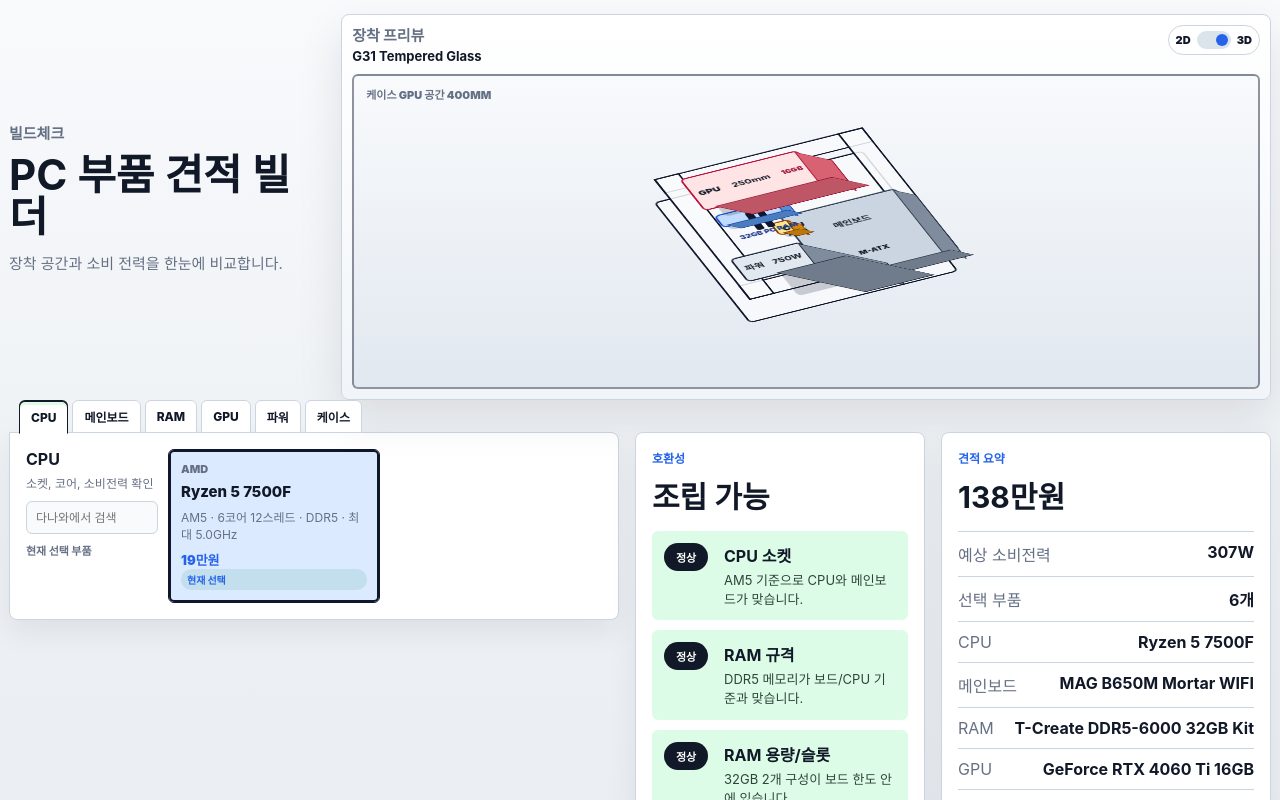
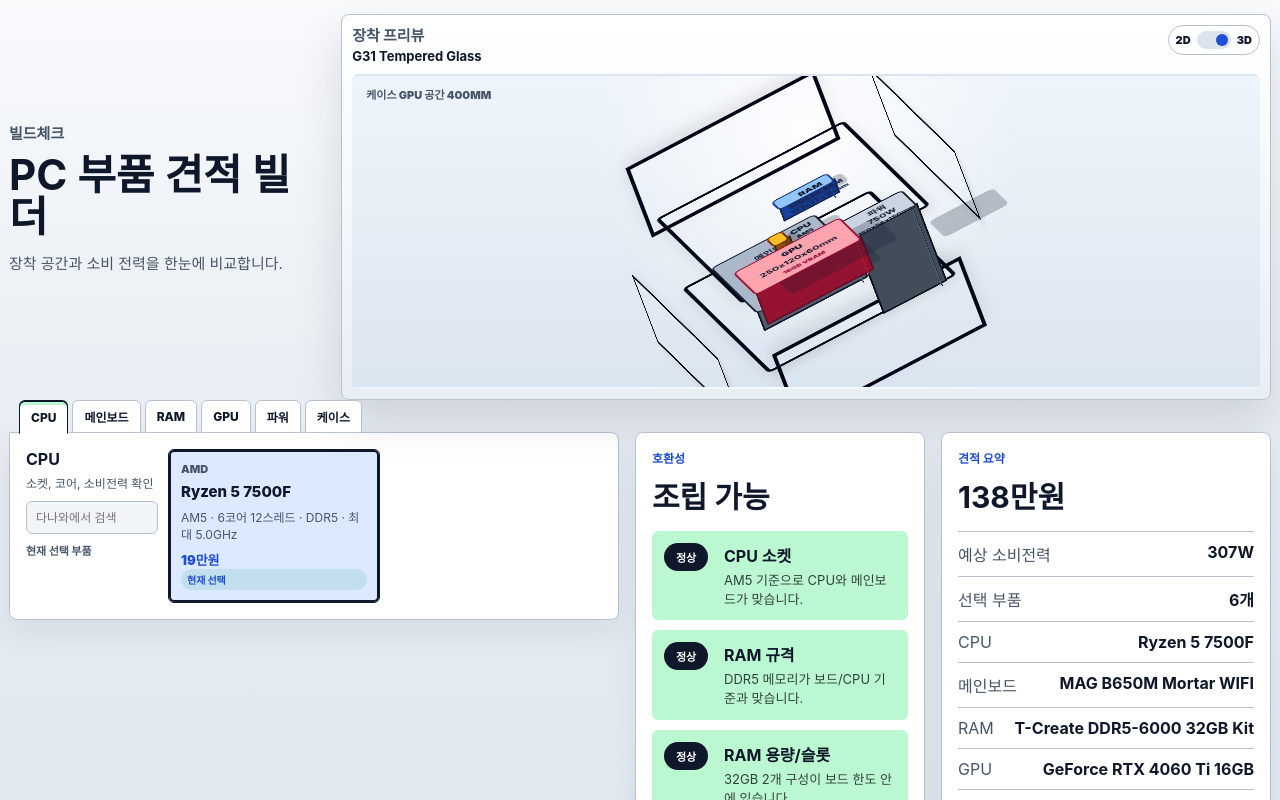
Before and after one commit to twincap/BuildCheck, a React (Vite) app: page / in a window 1280 px wide. Shown: the top 800 px of the page. Built offline with nearby package versions, Linux system fonts and the light colour scheme.

Commit message:
feat(preview): deepen 3d parts and danawa specs

```diff
--- a/src/components/BuildPreview.tsx
+++ b/src/components/BuildPreview.tsx
@@ -31,6 +31,7 @@
       type: "part";
       key: PreviewKey;
       origin: Position;
+      originAll: Record<PreviewKey, Position>;
       pointer: { x: number; y: number };
       moved: boolean;
     }
@@ -48,11 +49,11 @@
 };
 
 const defaultPositions: Record<PreviewKey, Position> = {
-  motherboard: { x: 4, y: 34, z: 4 },
-  cpu: { x: 35, y: 45, z: 18 },
-  memory: { x: 48, y: 34, z: 25 },
-  gpu: { x: 9, y: 72, z: 32 },
-  psu: { x: 64, y: 58, z: 10 }
+  motherboard: { x: 8, y: 34, z: 8 },
+  cpu: { x: 34, y: 46, z: 28 },
+  memory: { x: 47, y: 28, z: 36 },
+  gpu: { x: 8, y: 72, z: 42 },
+  psu: { x: 66, y: 58, z: 18 }
 };
 
 const keyToCategory: Record<PreviewKey, Category> = {
@@ -63,7 +64,7 @@
   psu: "psu"
 };
 
-const defaultRotation: Rotation = { x: 56, y: 0, z: -24 };
+const defaultRotation: Rotation = { x: 58, y: -18, z: -24 };
 
 function clamp(value: number, min: number, max: number) {
   return Math.min(max, Math.max(min, value));
@@ -102,10 +103,7 @@
   gpu: GpuPart;
   psu: PsuPart;
 }) {
-  if (key === "motherboard") {
-    const box = dimensions(parts.motherboard);
-    return { width: box.width, height: box.height, depth: box.depth };
-  }
+  if (key === "motherboard") return dimensions(parts.motherboard);
   if (key === "cpu") {
     const box = dimensions(parts.cpu);
     return { width: box.width, height: box.height, depth: Math.max(box.depth, Math.round(parts.cpu.tdpWatts / 4)) };
@@ -123,12 +121,13 @@
 function displayBox(key: PreviewKey, physical: PreviewBox, space: PreviewBox): DisplayBox {
   const minWidth = key === "cpu" ? 8 : key === "memory" ? 12 : 10;
   const minHeight = key === "cpu" ? 10 : key === "memory" ? 10 : 9;
+
   return {
     width: clamp((physical.width / space.width) * 100, minWidth, 96),
     height: clamp((physical.height / space.height) * 100, minHeight, 96),
     depth: physical.depth,
     zSize: clamp((physical.depth / space.depth) * 100, 4, 48),
-    depthPx: clamp((physical.depth / space.depth) * 96, 10, 66)
+    depthPx: clamp((physical.depth / space.depth) * 130, 14, 96)
   };
 }
 
@@ -140,41 +139,31 @@
   };
 }
 
-function overlaps2d(a: Position, aSize: DisplayBox, b: Position, bSize: DisplayBox) {
-  return a.x < b.x + bSize.width && a.x + aSize.width > b.x && a.y < b.y + bSize.height && a.y + aSize.height > b.y;
+function clampPartPosition(
+  key: PreviewKey,
+  position: Position,
+  positions: Record<PreviewKey, Position>,
+  sizes: Record<PreviewKey, DisplayBox>
+) {
+  const clamped = clampPosition(position, sizes[key]);
+  if (key !== "cpu") return clamped;
+
+  const board = positions.motherboard;
+  const boardSize = sizes.motherboard;
+  return {
+    x: clamp(clamped.x, board.x, board.x + boardSize.width - sizes.cpu.width),
+    y: clamp(clamped.y, board.y, board.y + boardSize.height - sizes.cpu.height),
+    z: clamp(board.z + Math.max(8, sizes.motherboard.zSize), 0, 100 - sizes.cpu.zSize)
+  };
 }
 
-function resolveCollisions(key: PreviewKey, positions: Record<PreviewKey, Position>, sizes: Record<PreviewKey, DisplayBox>) {
-  let next = clampPosition(positions[key], sizes[key]);
-  const others = (Object.keys(positions) as PreviewKey[]).filter((item) => item !== key);
-
-  for (let pass = 0; pass < 10; pass += 1) {
-    let changed = false;
-
-    for (const other of others) {
-      const otherPosition = positions[other];
-      const otherSize = sizes[other];
-      if (!overlaps2d(next, sizes[key], otherPosition, otherSize)) continue;
-
-      const candidates = [
-        { ...next, x: otherPosition.x + otherSize.width + 1 },
-        { ...next, x: otherPosition.x - sizes[key].width - 1 },
-        { ...next, y: otherPosition.y + otherSize.height + 1 },
-        { ...next, y: otherPosition.y - sizes[key].height - 1 },
-        { ...next, z: otherPosition.z + otherSize.zSize + 1 },
-        { ...next, z: otherPosition.z - sizes[key].zSize - 1 }
-      ].map((candidate) => clampPosition(candidate, sizes[key]));
-
-      next =
-        candidates.find((candidate) => !others.some((item) => overlaps2d(candidate, sizes[key], positions[item], sizes[item]))) ??
-        candidates[0];
-      changed = true;
-    }
-
-    if (!changed) break;
-  }
-
-  return { ...positions, [key]: next };
+function constrainPositions(positions: Record<PreviewKey, Position>, sizes: Record<PreviewKey, DisplayBox>) {
+  const next = (Object.keys(positions) as PreviewKey[]).reduce(
+    (result, key) => ({ ...result, [key]: clampPosition(positions[key], sizes[key]) }),
+    {} as Record<PreviewKey, Position>
+  );
+  next.cpu = clampPartPosition("cpu", next.cpu, next, sizes);
+  return next;
 }
 
 export function BuildPreview({ mode, selection, onModeChange, onNavigate }: Props) {
@@ -192,30 +181,29 @@
   const ramLabel = memory.moduleType === "노트북용" ? "노트북 RAM" : "PC RAM";
 
   const space = useMemo(() => caseSpace(pcCase), [pcCase]);
-  const sizes = useMemo<Record<PreviewKey, DisplayBox>>(() => {
+  const physicalBoxes = useMemo<Record<PreviewKey, PreviewBox>>(() => {
     const parts = { cpu, motherboard, memory, gpu, psu };
     return {
-      motherboard: displayBox("motherboard", previewBox("motherboard", parts), space),
-      cpu: displayBox("cpu", previewBox("cpu", parts), space),
-      memory: displayBox("memory", previewBox("memory", parts), space),
-      gpu: displayBox("gpu", previewBox("gpu", parts), space),
-      psu: displayBox("psu", previewBox("psu", parts), space)
+      motherboard: previewBox("motherboard", parts),
+      cpu: previewBox("cpu", parts),
+      memory: previewBox("memory", parts),
+      gpu: previewBox("gpu", parts),
+      psu: previewBox("psu", parts)
     };
-  }, [cpu, gpu, memory, motherboard, psu, space]);
-
-  const ramCount = clamp(memory.modules, 1, 4);
+  }, [cpu, gpu, memory, motherboard, psu]);
+  const sizes = useMemo<Record<PreviewKey, DisplayBox>>(
+    () => ({
+      motherboard: displayBox("motherboard", physicalBoxes.motherboard, space),
+      cpu: displayBox("cpu", physicalBoxes.cpu, space),
+      memory: displayBox("memory", physicalBoxes.memory, space),
+      gpu: displayBox("gpu", physicalBoxes.gpu, space),
+      psu: displayBox("psu", physicalBoxes.psu, space)
+    }),
+    [physicalBoxes, space]
+  );
 
   useEffect(() => {
-    setPositions((current) => {
-      let next = (Object.keys(current) as PreviewKey[]).reduce(
-        (next, key) => ({ ...next, [key]: clampPosition(current[key], sizes[key]) }),
-        {} as Record<PreviewKey, Position>
-      );
-      (Object.keys(next) as PreviewKey[]).forEach((key) => {
-        next = resolveCollisions(key, next, sizes);
-      });
-      return next;
-    });
+    setPositions((current) => constrainPositions(current, sizes));
   }, [sizes]);
 
   useEffect(() => {
@@ -230,8 +218,8 @@
 
       if (drag.type === "rotate") {
         setRotation({
-          x: clamp(drag.origin.x + dy * 0.35, 18, 76),
-          y: clamp(drag.origin.y + dx * 0.45, -55, 55),
+          x: clamp(drag.origin.x + dy * 0.35, 16, 78),
+          y: clamp(drag.origin.y + dx * 0.45, -70, 70),
           z: drag.origin.z + dx * 0.05
         });
         return;
@@ -241,24 +229,43 @@
       const py = (dy / rect.height) * 100;
       if (Math.abs(px) > 0.4 || Math.abs(py) > 0.4) drag.moved = true;
 
-      setPositions((current) => ({
-        ...current,
-        [drag.key]: clampPosition(
-          {
+      setPositions((current) => {
+        const candidate = {
           ...drag.origin,
           x: drag.origin.x + px,
           y: drag.origin.y + py
+        };
+
+        if (drag.key === "motherboard") {
+          const board = clampPartPosition("motherboard", candidate, current, sizes);
+          const boardDx = board.x - drag.origin.x;
+          const boardDy = board.y - drag.origin.y;
+          return constrainPositions(
+            {
+              ...current,
+              motherboard: board,
+              cpu: {
+                ...drag.originAll.cpu,
+                x: drag.originAll.cpu.x + boardDx,
+                y: drag.originAll.cpu.y + boardDy
+              }
             },
-          sizes[drag.key]
-        )
-      }));
+            sizes
+          );
+        }
+
+        return {
+          ...current,
+          [drag.key]: clampPartPosition(drag.key, candidate, current, sizes)
+        };
+      });
     }
 
     function handlePointerUp() {
       const drag = dragRef.current;
       if (drag?.type === "part") {
         if (!drag.moved) onNavigate(keyToCategory[drag.key]);
-        setPositions((current) => resolveCollisions(drag.key, current, sizes));
+        setPositions((current) => constrainPositions(current, sizes));
       }
       dragRef.current = null;
     }
@@ -289,29 +296,37 @@
       type: "part",
       key,
       origin: positions[key],
+      originAll: positions,
       pointer: { x: event.clientX, y: event.clientY },
       moved: false
     };
   }
 
   function moveZ(key: PreviewKey, event: WheelEvent<HTMLButtonElement>) {
-    if (mode !== "3d") return;
+    if (mode !== "3d" || key === "cpu") return;
     event.preventDefault();
     event.stopPropagation();
 
-    setPositions((current) => {
-      const next = {
+    setPositions((current) =>
+      constrainPositions(
+        {
           ...current,
           [key]: clampPosition(
             {
               ...current[key],
-            z: current[key].z + (event.deltaY > 0 ? -6 : 6)
+              z: current[key].z + (event.deltaY > 0 ? -7 : 7)
             },
             sizes[key]
           )
-      };
-      return resolveCollisions(key, next, sizes);
-    });
+        },
+        sizes
+      )
+    );
+  }
+
+  function dimensionLabel(key: PreviewKey) {
+    const box = physicalBoxes[key];
+    return `${box.width}x${box.height}x${box.depth}mm`;
   }
 
   function styleFor(key: PreviewKey) {
@@ -320,9 +335,8 @@
     return {
       "--depth": `${size.depthPx}px`,
       "--depth-neg": `${-size.depthPx}px`,
-      "--depth-half-neg": `${-size.depthPx / 2}px`,
-      "--shadow-x": `${size.depthPx * 0.55}px`,
-      "--shadow-y": `${size.depthPx * 0.65}px`,
+      "--shadow-x": `${size.depthPx * 0.75}px`,
+      "--shadow-y": `${size.depthPx * 0.85}px`,
       "--z": `${position.z}px`,
       height: `${size.height}%`,
       left: `${position.x}%`,
@@ -339,7 +353,7 @@
   } as CSSProperties;
 
   return (
-    <section className={`build-preview is-${mode}`} aria-label="선택 부품 장착 프리뷰">
+    <section className={`build-preview is-${mode}`} aria-label="선택 부품 장착 미리보기">
       <div className="preview-meta">
         <div>
           <p className="eyebrow">장착 프리뷰</p>
@@ -357,18 +371,14 @@
         </button>
       </div>
 
-      <div
-        className="preview-case"
-        onPointerDown={startRotate}
-        style={sceneStyle}
-        title="3D: 빈 공간 드래그로 회전, 부품 드래그로 X/Y 이동, 부품 위 휠로 Z 이동"
-      >
+      <div className="preview-case" onPointerDown={startRotate} style={sceneStyle}>
         <div className="case-cuboid" aria-hidden="true">
-          <i className="case-floor" />
-          <i className="case-wall case-wall-top" />
-          <i className="case-wall case-wall-right" />
-          <i className="case-wall case-wall-bottom" />
-          <i className="case-wall case-wall-left" />
+          <i className="case-face case-front" />
+          <i className="case-face case-back" />
+          <i className="case-face case-top" />
+          <i className="case-face case-right" />
+          <i className="case-face case-bottom" />
+          <i className="case-face case-left" />
         </div>
         <button className="preview-case-label" onClick={() => onNavigate("case")} type="button">
           케이스 GPU 공간 {pcCase.gpuClearanceMm}mm
@@ -384,6 +394,7 @@
           >
             <span>메인보드</span>
             <small>{motherboard.formFactor}</small>
+            <small>{dimensionLabel("motherboard")}</small>
           </button>
           <button
             className="preview-part preview-cpu"
@@ -395,6 +406,7 @@
           >
             <span>CPU</span>
             <small>{cpu.socket}</small>
+            <small>{dimensionLabel("cpu")}</small>
           </button>
           <button
             className="preview-part preview-ram"
@@ -404,12 +416,9 @@
             style={styleFor("memory")}
             type="button"
           >
-            <span className="ram-sticks">
-              {Array.from({ length: ramCount }).map((_, index) => (
-                <i key={index} />
-              ))}
-            </span>
+            <span>RAM</span>
             <small>{memory.capacityGb}GB {ramLabel}</small>
+            <small>{dimensionLabel("memory")}</small>
           </button>
           <button
             className="preview-part preview-gpu"
@@ -420,8 +429,8 @@
             type="button"
           >
             <span>GPU</span>
-            <strong>{gpu.lengthMm}mm</strong>
-            <small>{gpu.vramGb}GB</small>
+            <strong>{dimensionLabel("gpu")}</strong>
+            <small>{gpu.vramGb}GB VRAM</small>
           </button>
           <button
             className="preview-part preview-psu"
@@ -433,6 +442,7 @@
           >
             <span>파워</span>
             <strong>{psu.capacityWatts}W</strong>
+            <small>{dimensionLabel("psu")}</small>
           </button>
         </div>
       </div>
--- a/src/components/PartSelector.tsx
+++ b/src/components/PartSelector.tsx
@@ -59,7 +59,7 @@
 
       try {
         const response = await fetch(
-          `/api/danawa-search?category=${activeCategory}&q=${encodeURIComponent(query)}&pages=4&limit=160`,
+          `/api/danawa-search?category=${activeCategory}&q=${encodeURIComponent(query)}&pages=4&limit=160&detailLimit=160`,
           { signal: controller.signal }
         );
         if (!response.ok) throw new Error("다나와 검색 요청 실패");
@@ -129,6 +129,14 @@
                 <span className="part-maker">{part.maker}</span>
                 <strong>{part.name}</strong>
                 <small>{part.specs.join(" · ")}</small>
+                {part.details && part.details.length > 0 && (
+                  <small className="part-detail-list">
+                    {part.details
+                      .slice(0, 4)
+                      .map((detail) => `${detail.label}: ${detail.value}`)
+                      .join(" · ")}
+                  </small>
+                )}
                 <span className="part-card-foot">
                   <em>{formatWon(part.price)}</em>
                   <b>{part.source === "danawa" ? "실시간" : "현재 선택"}</b>
--- a/src/constants/data.ts
+++ b/src/constants/data.ts
@@ -22,6 +22,7 @@
   };
   tone: "mint" | "rose" | "sky" | "amber" | "violet" | "slate";
   specs: string[];
+  details?: { label: string; value: string }[];
   keywords: string[];
   danawaCategoryUrl: string;
   source?: "curated" | "danawa";
--- a/src/styles/global.css
+++ b/src/styles/global.css
@@ -6,7 +6,7 @@
   margin: 0;
   min-width: 320px;
   background:
-    linear-gradient(180deg, #f8fafc 0%, var(--color-bg) 34%, #e2e8f0 100%);
+    linear-gradient(180deg, #f8fafc 0%, var(--color-bg) 34%, #dbe4ee 100%);
   color: var(--color-ink);
   font-family: var(--font-ui);
 }
@@ -47,11 +47,11 @@
   width: 100%;
   min-height: 330px;
   border-radius: var(--radius-card);
-  border: 1px solid var(--color-line);
-  background: linear-gradient(180deg, #ffffff 0%, #f1f5f9 100%);
+  border: 1px solid #b8c3d0;
+  background: linear-gradient(180deg, #ffffff 0%, #e9eef5 100%);
   padding: var(--space-2);
-  box-shadow: 0 18px 45px rgb(15 23 42 / 10%);
-  perspective: 1000px;
+  box-shadow: 0 20px 46px rgb(15 23 42 / 13%);
+  perspective: 1300px;
 }
 
 .preview-meta {
@@ -111,11 +111,11 @@
 .preview-case {
   position: relative;
   height: clamp(245px, 30vw, 315px);
-  border: 2px solid #0f172a;
+  border: 2px solid #111827;
   border-radius: var(--radius-control);
   background:
-    linear-gradient(90deg, rgb(15 23 42 / 11%) 1px, transparent 1px),
-    linear-gradient(0deg, rgb(15 23 42 / 11%) 1px, transparent 1px),
+    linear-gradient(90deg, rgb(15 23 42 / 13%) 1px, transparent 1px),
+    linear-gradient(0deg, rgb(15 23 42 / 13%) 1px, transparent 1px),
     #f8fafc;
   background-size: 22px 22px;
   overflow: hidden;
@@ -124,8 +124,10 @@
 }
 
 .build-preview.is-3d .preview-case {
-  border-color: rgb(15 23 42 / 45%);
-  background: linear-gradient(180deg, #f8fafc 0%, #e2e8f0 100%);
+  border-color: transparent;
+  background:
+    radial-gradient(circle at 50% 20%, rgb(255 255 255 / 88%), transparent 42%),
+    linear-gradient(180deg, #eef4fb 0%, #dbe5ef 100%);
 }
 
 .preview-case-label {
@@ -152,7 +154,7 @@
 }
 
 .case-cuboid {
-  --case-wall: 28px;
+  --case-depth: 86px;
   position: absolute;
   display: none;
   transform-style: preserve-3d;
@@ -163,9 +165,9 @@
 .build-preview.is-3d .preview-stage,
 .build-preview.is-3d .case-cuboid {
   aspect-ratio: var(--case-aspect);
-  height: min(76%, 238px);
+  height: min(72%, 230px);
   left: 50%;
-  top: 52%;
+  top: 55%;
   width: auto;
   transform: translate(-50%, -50%) rotateX(var(--scene-rotate-x)) rotateY(var(--scene-rotate-y)) rotateZ(var(--scene-rotate-z));
   transform-origin: center;
@@ -175,67 +177,72 @@
   display: block;
 }
 
-.case-cuboid i {
+.case-cuboid .case-face {
   position: absolute;
   display: block;
-  border: 2px solid #0f172a;
-  background: rgb(248 250 252 / 86%);
+  border: 4px solid #020617;
+  background: transparent;
+  box-shadow: 0 8px 18px rgb(2 6 23 / 10%);
 }
 
-.case-floor {
+.case-front,
+.case-back {
   inset: 0;
   border-radius: var(--radius-control);
-  background:
-    linear-gradient(90deg, rgb(15 23 42 / 14%) 1px, transparent 1px),
-    linear-gradient(0deg, rgb(15 23 42 / 14%) 1px, transparent 1px),
-    #f8fafc;
-  background-size: 22px 22px;
-  transform: translateZ(0);
 }
 
-.case-wall {
-  background: linear-gradient(135deg, rgb(37 99 235 / 15%), rgb(15 23 42 / 9%));
+.case-front {
+  transform: translateZ(calc(var(--case-depth) / 2));
 }
 
-.case-wall-top,
-.case-wall-bottom {
+.case-back {
+  transform: translateZ(calc(var(--case-depth) / -2));
+}
+
+.case-top,
+.case-bottom {
   left: 0;
   width: 100%;
-  height: var(--case-wall);
+  height: var(--case-depth);
 }
 
-.case-wall-left,
-.case-wall-right {
+.case-left,
+.case-right {
   top: 0;
-  width: var(--case-wall);
+  width: var(--case-depth);
   height: 100%;
 }
 
-.case-wall-top {
+.case-top {
   top: 0;
-  transform: translateZ(var(--case-wall));
+  transform: rotateX(90deg) translateZ(calc(var(--case-depth) / 2));
+  transform-origin: top center;
 }
 
-.case-wall-right {
-  right: 0;
-  transform: translateZ(var(--case-wall));
+.case-bottom {
+  bottom: 0;
+  transform: rotateX(90deg) translateZ(calc(var(--case-depth) / -2));
+  transform-origin: bottom center;
 }
 
-.case-wall-bottom {
-  bottom: 0;
-  transform: translateZ(var(--case-wall));
+.case-left {
+  left: 0;
+  transform: rotateY(90deg) translateZ(calc(var(--case-depth) / -2));
+  transform-origin: left center;
 }
 
-.case-wall-left {
-  left: 0;
-  transform: translateZ(var(--case-wall));
+.case-right {
+  right: 0;
+  transform: rotateY(90deg) translateZ(calc(var(--case-depth) / 2));
+  transform-origin: right center;
 }
 
 .preview-part {
   position: absolute;
   display: grid;
   place-items: center;
-  padding: 6px;
+  gap: 2px;
+  padding: 5px;
   border: 2px solid #0f172a;
   border-radius: var(--radius-control);
   color: var(--color-ink);
@@ -255,55 +262,40 @@
 }
 
 .preview-part small {
-  font-size: 9px;
+  font-size: 8px;
+  line-height: 1.15;
 }
 
 .preview-board {
-  --part-side: #94a3b8;
-  --part-edge: #334155;
-  background: #cbd5e1;
+  --part-side: #7890ac;
+  --part-edge: #172033;
+  background: #aab8ca;
 }
 
 .preview-cpu {
-  --part-side: #f59e0b;
-  --part-edge: #92400e;
-  background: #fde68a;
+  --part-side: #d97706;
+  --part-edge: #7c2d12;
+  background: #fbbf24;
 }
 
 .preview-ram {
-  --part-side: #60a5fa;
-  --part-edge: #1d4ed8;
-  background: #bfdbfe;
-}
-
-.ram-sticks {
-  display: flex;
-  gap: 4px;
-}
-
-.ram-sticks i {
-  display: block;
-  width: 8px;
-  height: 34px;
-  border-radius: 3px;
-  background: #0f172a;
+  --part-side: #2563eb;
+  --part-edge: #1e3a8a;
+  background: #93c5fd;
 }
 
 .preview-ram small {
-  color: #1e3a8a;
+  color: #172554;
   font-size: 9px;
   font-weight: 900;
   white-space: nowrap;
 }
 
 .preview-gpu {
-  --part-side: #fb7185;
-  --part-edge: #be123c;
-  display: flex;
-  align-items: center;
-  justify-content: space-between;
-  border: 2px solid #be123c;
-  background: #ffe4e6;
+  --part-side: #e11d48;
+  --part-edge: #9f1239;
+  border: 2px solid #9f1239;
+  background: #fda4af;
 }
 
 .preview-gpu small {
@@ -311,18 +303,15 @@
 }
 
 .preview-psu {
-  --part-side: #94a3b8;
-  --part-edge: #1e293b;
-  display: flex;
-  align-items: center;
-  justify-content: space-between;
+  --part-side: #64748b;
+  --part-edge: #111827;
   border: 2px solid #1e293b;
-  background: #e2e8f0;
+  background: #cbd5e1;
 }
 
 .build-preview.is-3d .preview-part {
   border-color: var(--part-edge, #1f8a70);
-  box-shadow: var(--shadow-x) var(--shadow-y) 0 rgb(15 23 42 / 20%);
+  box-shadow: var(--shadow-x) var(--shadow-y) 0 rgb(15 23 42 / 24%);
   transform: translateZ(var(--z));
   overflow: visible;
 }
@@ -330,7 +319,7 @@
 .build-preview.is-3d .preview-part::before,
 .build-preview.is-3d .preview-part::after {
   position: absolute;
-  border: 1px solid var(--part-edge, #1f8a70);
+  border: 2px solid var(--part-edge, #1f8a70);
   background: var(--part-side, rgb(16 35 29 / 16%));
   content: "";
 }
@@ -340,19 +329,19 @@
   right: var(--depth-neg);
   width: var(--depth);
   height: 100%;
-  transform: skewY(45deg);
-  transform-origin: left top;
-  filter: brightness(0.86);
+  transform: rotateY(90deg);
+  transform-origin: left center;
+  filter: brightness(0.78);
 }
 
 .build-preview.is-3d .preview-part::after {
-  right: var(--depth-half-neg);
   bottom: var(--depth-neg);
+  left: 0;
   width: 100%;
   height: var(--depth);
-  transform: skewX(45deg);
-  transform-origin: left top;
-  filter: brightness(0.76);
+  transform: rotateX(-90deg);
+  transform-origin: top center;
+  filter: brightness(0.66);
 }
 
 .category-tabs {
@@ -497,6 +486,15 @@
   color: var(--color-muted);
   font-size: 12px;
   line-height: 1.45;
+}
+
+.part-detail-list {
+  display: -webkit-box;
+  max-height: 48px;
+  overflow: hidden;
+  color: #334155;
+  -webkit-box-orient: vertical;
+  -webkit-line-clamp: 2;
 }
 
 .part-card-foot {
```
Also changed, not shown: src/styles/tokens.css (+10 -10 lines), 1 other file (tests, documents, lock files or other folders). Lines whose indentation alone changed are shown as unchanged.
